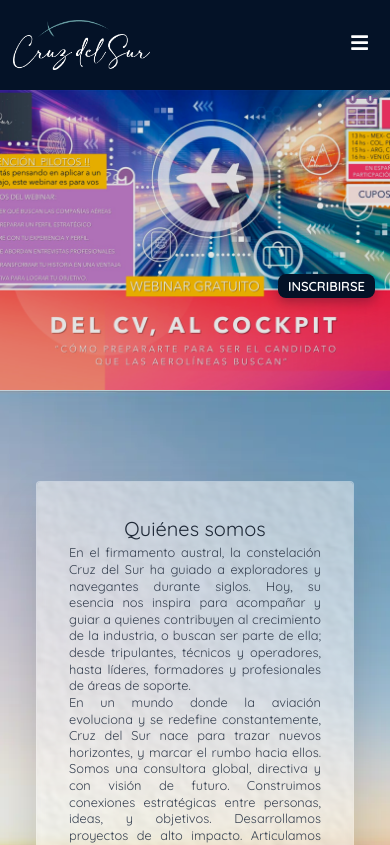
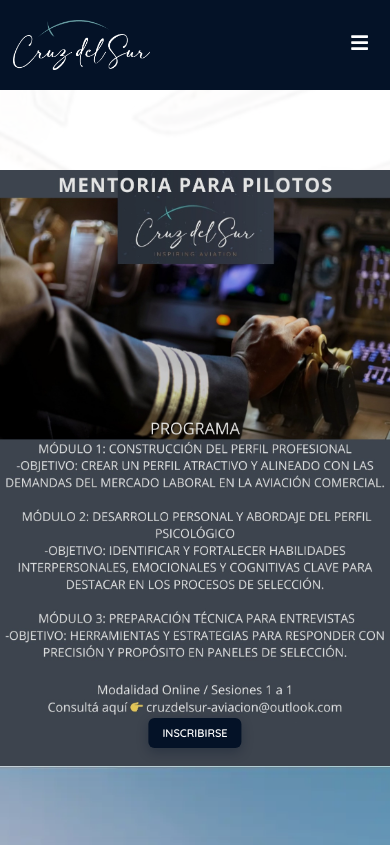
Before and after one commit to Remojs/Cruzdelsur, a React (Vite) app: page /#/ in a window 390 px wide. Shown: the top 845 px of the page. Built offline with nearby package versions, Linux system fonts and the light colour scheme.

Commit message:
Banner Updated, webinar section removed, some changes on text/margins/font sizes

```diff
--- a/src/app/routes.jsx
+++ b/src/app/routes.jsx
@@ -23,7 +23,7 @@
       },
       {
         path: '/webinar',
-        element: <WebinarPage />,
+        element: <UnderConstruction />,
       },
       // Navbar routes - Under Construction
       {
--- a/src/features/home/home.jsx
+++ b/src/features/home/home.jsx
@@ -65,7 +65,6 @@
 
       <main className={styles.main}>
         <div>
-          <h1 className={styles.sectionTitleCard}>{t('home.sectionTitle')}</h1>
           <SectionCardGroup cards={cards} />
         </div>
 
--- a/src/i18n/translations.js
+++ b/src/i18n/translations.js
@@ -7,6 +7,7 @@
       academy: "Academia",
       recruitment: "Reclutamiento",
       consulting: "Consultoría",
+      careers: "Carreras",
       safety: "Seguridad",
       flights: "Vuelos",
       contact: "Contacto"
@@ -309,6 +310,7 @@
       home: "Home",
       academy: "Academy",
       recruitment: "Recruitment",
+      careers: "Careers",
       consulting: "Consulting",
       safety: "Safety",
       flights: "Flights",
--- a/src/shared/Navbar/navbar.jsx
+++ b/src/shared/Navbar/navbar.jsx
@@ -61,7 +61,7 @@
             <li><a href="#/"><FaHome className={styles.homeIcon} /> {t('nav.home')}</a></li>
             <li><a href="#/learning">{t('nav.academy')}</a></li>
             <li><a href="#/recruitment">{t('nav.recruitment')}</a></li>
-            <li><a href="#/careers">Careers</a></li>
+            <li><a href="#/careers">{t('nav.careers')}</a></li>
           </ul>
 
           <img src={logo} alt="Cruz del Sur Logo" className={styles.logo} />
--- a/src/shared/WebinarBanner/WebinarBanner.jsx
+++ b/src/shared/WebinarBanner/WebinarBanner.jsx
@@ -1,31 +1,30 @@
 import React from 'react';
 import { useTranslation } from '../../i18n/LanguageContext';
 import styles from './WebinarBanner.module.css';
-import WebinarPortrait from '@assets/banners/webinar-banner.png';
+import WebinarBannerDesktop from '@assets/banners/mentoria-banner.png';
+import WebinarBannerMobile from '@assets/banners/mentoria-banner-mobile.png';
 
 export default function WebinarBanner() {
   const { t } = useTranslation();
 
   const handleRegisterClick = () => {
-    // Navegar al webinar
-    window.location.href = '#/webinar';
-
-    // Pequeño delay para asegurar que la página se cargue antes del scroll
-    setTimeout(() => {
-      const registrationSection = document.querySelector('.registrationSection');
-      if (registrationSection) {
-        registrationSection.scrollIntoView({
-          behavior: 'smooth',
-          block: 'start'
-        });
-      }
-    }, 300);
+    // Redirect to Google Forms
+    window.open('https://docs.google.com/forms/d/e/1FAIpQLSeMq3SUIQTm0947dfrGZkrX0jG4zFHnX7AEIwZ9mWo8zPVaEQ/viewform', '_blank');
   };
 
   return (
     <div className={styles.bannerContainer}>
       <div className={styles.bannerImage}>
-        <img src={WebinarPortrait} alt="Webinar Banner" />
+        <img
+          src={WebinarBannerDesktop}
+          alt="Webinar Banner"
+          className={styles.desktopImage}
+        />
+        <img
+          src={WebinarBannerMobile}
+          alt="Webinar Banner Mobile"
+          className={styles.mobileImage}
+        />
         <div className={styles.overlay}></div>
       </div>
       <button
--- a/src/shared/WebinarBanner/WebinarBanner.module.css
+++ b/src/shared/WebinarBanner/WebinarBanner.module.css
@@ -1,7 +1,7 @@
 .bannerContainer {
   position: relative;
   width: 100%;
-  height: 800px; /* Aumentado para ver mejor el webinar */
+
   overflow: hidden;
   margin-top: 117px; /* Altura del navbar para que no lo tape */
 }
@@ -15,8 +15,18 @@
 .bannerImage img {
   width: 100%;
   height: 100%;
-  object-fit: cover;
+  object-fit: contain; /* Changed to contain to show full banner */
   object-position: center;
+}
+
+/* Desktop image - show by default */
+.desktopImage {
+  display: block;
+}
+
+/* Mobile image - hidden by default */
+.mobileImage {
+  display: none;
 }
 
 .overlay {
@@ -36,15 +46,16 @@
   background: #041227; /* Color del navbar */
   color: white; /* Texto blanco para contraste */
   border: none;
-  padding: 20px 30px;
-  font-size: 20px;
+  padding: 12px 20px;
+  font-size: 14px;
   font-weight: 600;
   text-transform: uppercase;
-  border-radius: 8px;
+  border-radius: 6px;
   cursor: pointer;
   transition: all 0.3s ease;
   box-shadow: 0 4px 12px rgba(4, 18, 39, 0.3);
   z-index: 10;
+  min-width: 120px;
 }
 
 .registerButton:hover {
@@ -59,62 +70,83 @@
 }
 
 /* Responsive Design */
+@media (max-width: 1350px) {
+  .registerButton {
+    bottom: 20px;
+    font-size: 13px;
+    padding: 7px 40px;
+  }
+}
+
 @media (max-width: 1200px) {
+  .registerButton {
+    bottom: 15px;
+    font-size: 13px;
+    padding: 5px 30px;
+  }
+}
+
+@media (max-width: 1024px) {
+  /* Tablets and below - switch to mobile banner */
   .bannerContainer {
-    height: 600px; /* Aumentado para mejor visualización */
+    margin-top: 100px;
+  }
+
+  .desktopImage {
+    display: none;
+  }
+
+  .mobileImage {
+    display: block;
   }
 
   .registerButton {
+    position: absolute;
     bottom: 25px;
-    right: 25px;
-    padding: 15px 25px;
-    font-size: 16px;
+    left: 50%;
+    right: auto;
+    transform: translateX(-50%);
+    padding: 15px 30px;
+    font-size: 15px;
+    min-width: 110px;
   }
 }
 
 @media (max-width: 768px) {
   .bannerContainer {
-    height: 450px; /* Aumentado para mejor visualización */
-    margin-bottom: 0;
-    margin-top: 100px; /* Ajustado para navbar mobile */
+    margin-top: 0px;
   }
 
   .registerButton {
     bottom: 20px;
-    right: 20px;
-    padding: 12px 20px;
-    font-size: 14px;
-    margin-bottom: 0;
+    padding: 15px 45px;
+    font-size: 12px;
+    min-width: 100px;
   }
 }
 
 @media (max-width: 480px) {
   .bannerContainer {
-    height: 300px; /* Ajustado proporcionalmente */
-    margin-bottom: 0;
-    margin-top: 0px; /* Ajustado para navbar mobile pequeño */
+    margin-top: 80px;
   }
 
   .registerButton {
-    bottom: 15px;
-    right: 15px;
-    padding: 4px 10px;
-    font-size: 13px;
-    margin-bottom: 4.8rem;
-    margin-left: .5rem;
+    bottom: 18px;
+    padding: 8px 14px;
+    font-size: 11px;
+    min-width: 90px;
   }
 }
 
 @media (max-width: 360px) {
   .bannerContainer {
-    height: 250px; /* Ajustado proporcionalmente */
-    margin-top: 90px; /* Mantener consistencia */
+    margin-top: 70px;
   }
 
   .registerButton {
-    bottom: 12px;
-    right: 12px;
-    padding: 5px 10px;
-    font-size: 12px;
+    bottom: 15px;
+    padding: 7px 12px;
+    font-size: 10px;
+    min-width: 80px;
   }
 }
```
Also changed, not shown: src/assets/banners/mentoria-banner-mobile.png (added), src/assets/banners/mentoria-banner.png (added).
